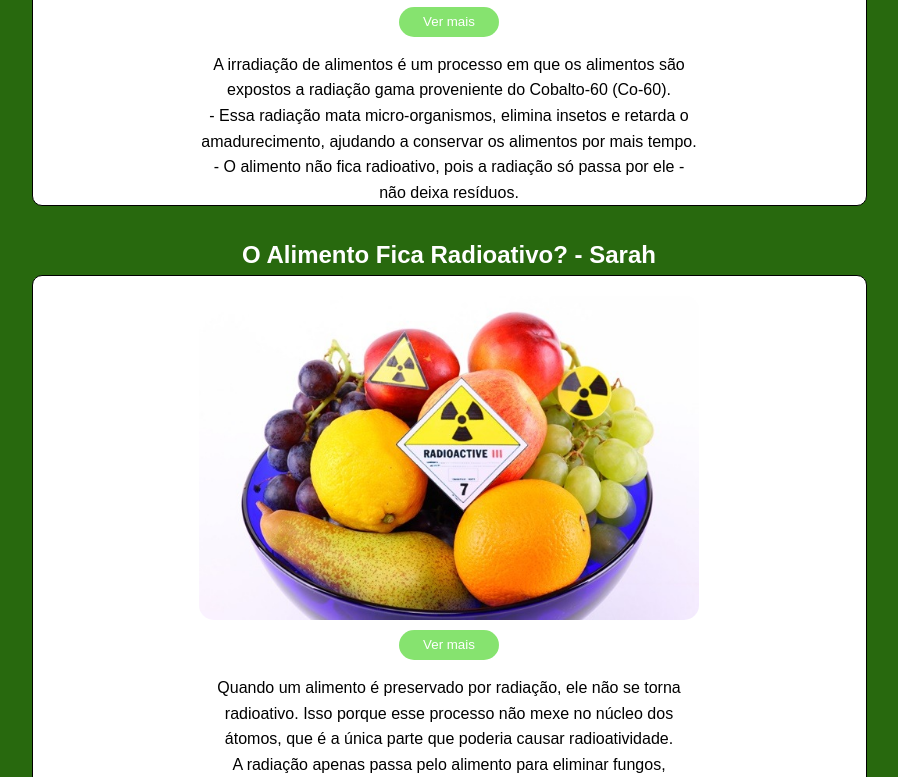
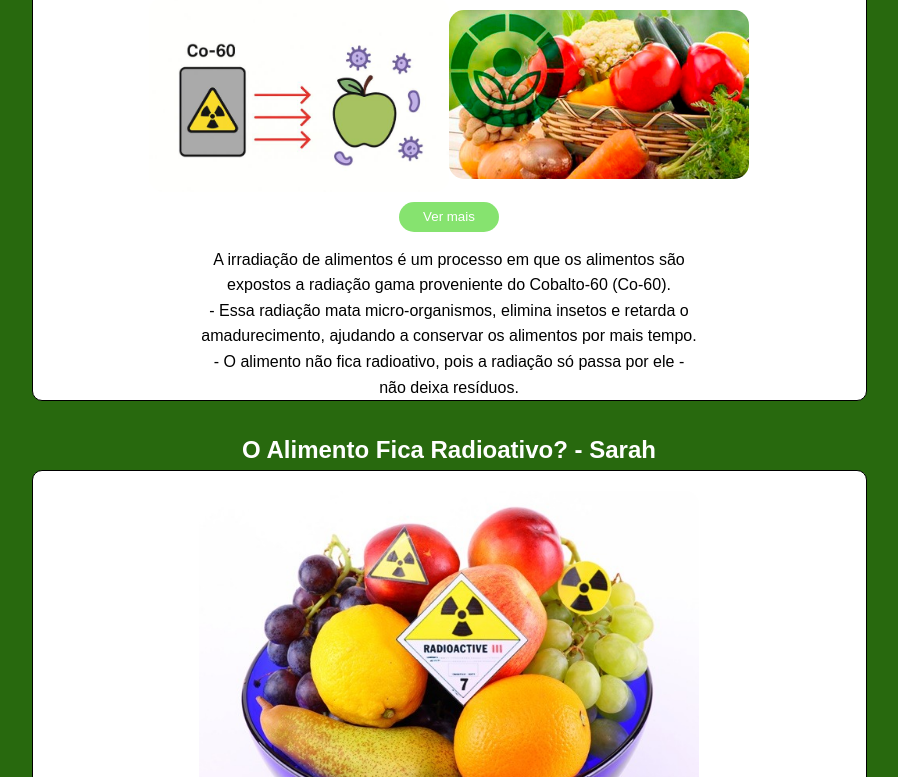
Before and after one commit to adrielclsz/Trabalho-Interdisciplinar, a plain HTML site: page index.html in a window 1280 px wide. Shown: the part 1418-2195 px from the top of the page, without its empty margins (191-1089 px from the left). Drawn offline with Linux system fonts and the light colour scheme.

Commit message:
versão final

```diff
--- a/index.html
+++ b/index.html
@@ -46,7 +46,12 @@
 
 <h2>O que é a Irradiação de Alimentos? (Radiação Gama de Co-60) - Bianca</h2>
 <section id="conceito" class="conceito">
-    <img src="" alt="" width="500px">
+    <div class="images">
+        <img src="assetts/img/bianca1.jpeg" alt="" width="300px">
+        <img src="assetts/img/bianca2.jpeg" alt="" width="300px">
+    </div>
+
+
     <button class="btn-vermais">Ver mais</button>
 
     <p class="texto-extra escondido2">
```
Also changed, not shown: assetts/img/bianca1.jpeg (added), assetts/img/bianca2.jpeg (added).
